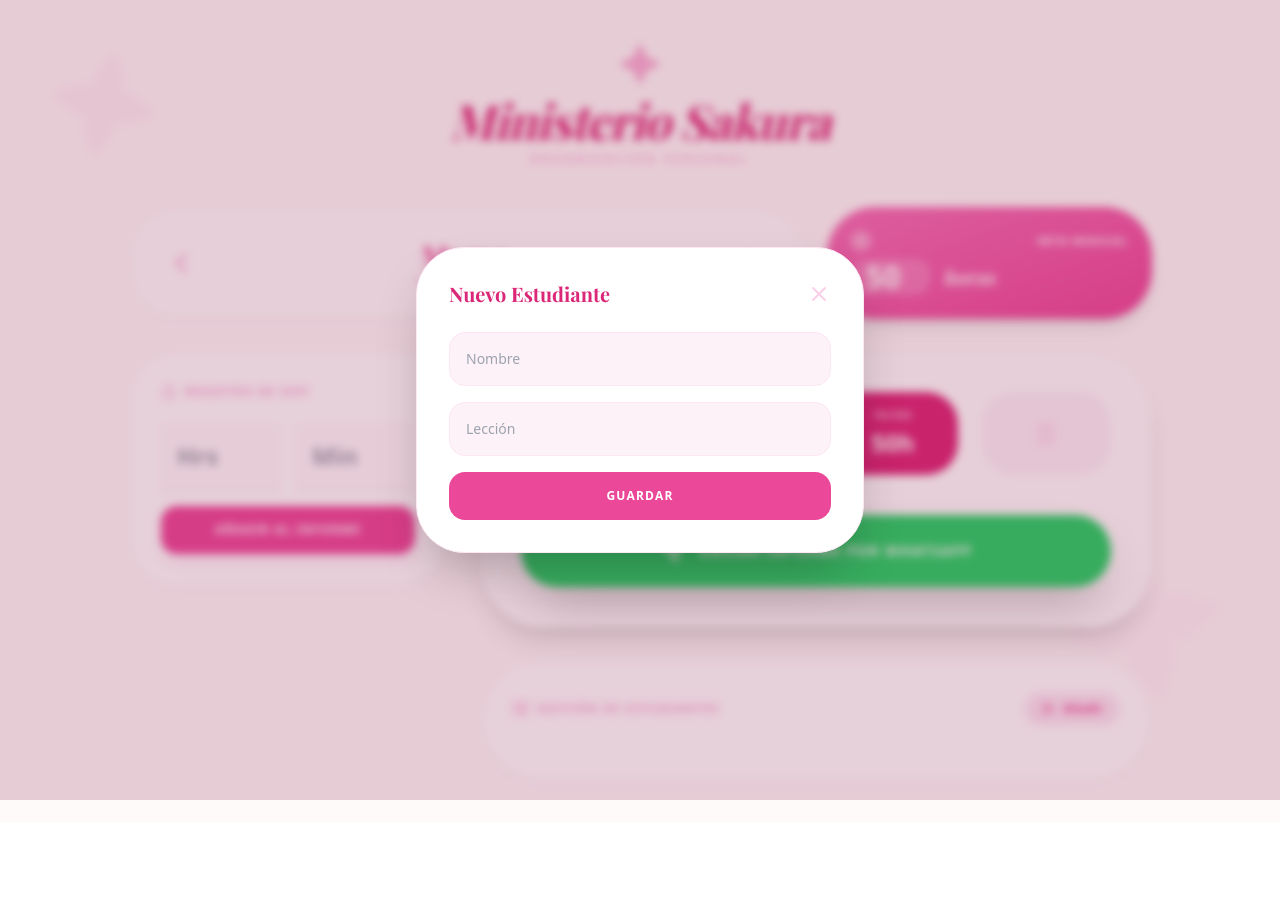
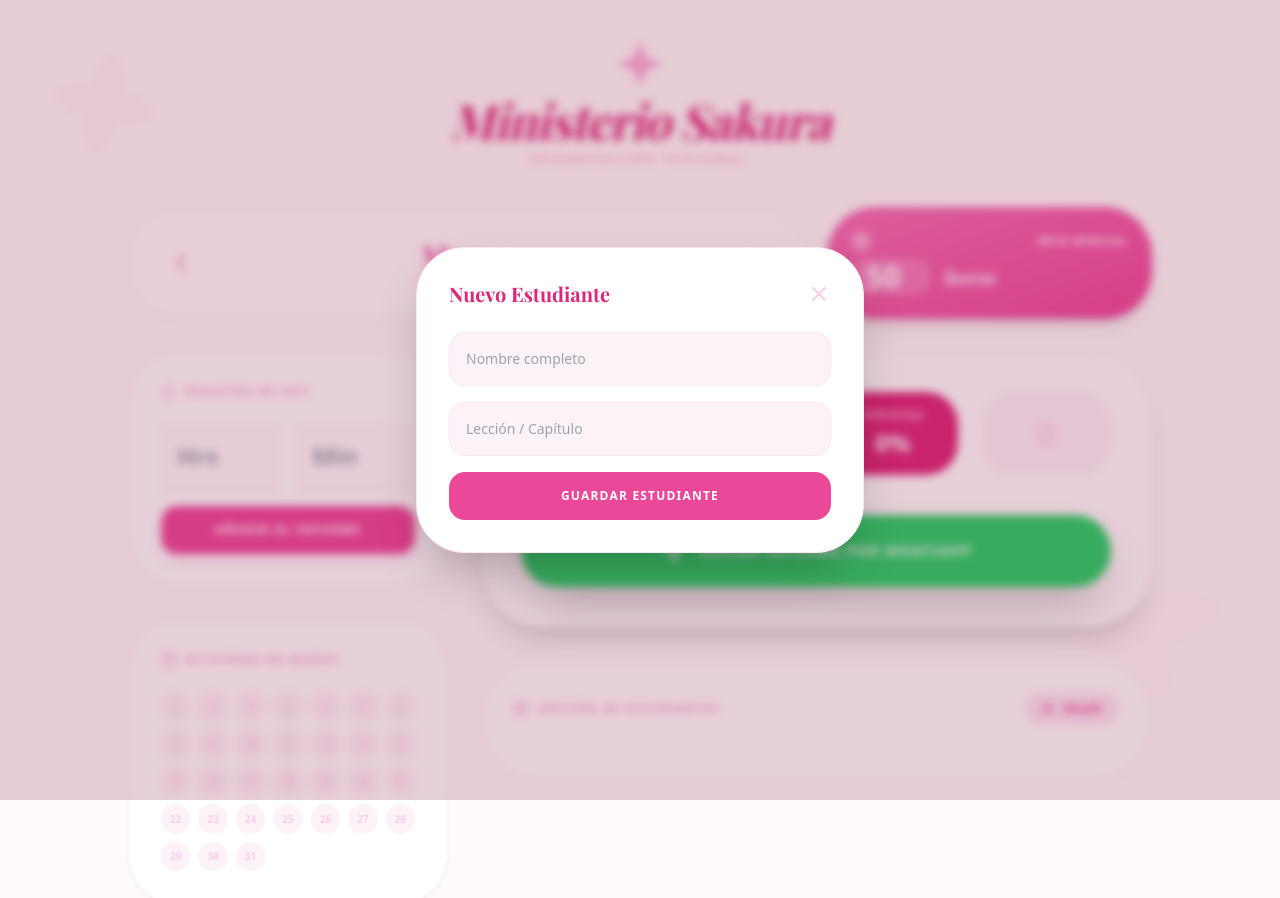
Before and after one commit to otmarycarolina-ship-it/mi-registro-sakura, a React (Create React App) app: page / in a window 1280 px wide. Both pictures are taken after a click on the button "Añadir". Shown: the top 898 px of the page. Before the commit the page ends 822 px from the top, so only its background shows below. Built offline with nearby package versions, Linux system fonts and the light colour scheme; a web font is replaced by a local one.

Commit message:
Update App.js

```diff
--- a/src/App.js
+++ b/src/App.js
@@ -7,9 +7,10 @@ import {
 const App = () => {
   const meses = ["Enero", "Febrero", "Marzo", "Abril", "Mayo", "Junio", "Julio", "Agosto", "Septiembre", "Octubre", "Noviembre", "Diciembre"];
 
+  // --- ESTADOS ---
   const [mesIndice, setMesIndice] = useState(new Date().getMonth());
   const [datosMensuales, setDatosMensuales] = useState(() => {
-    const salvo = localStorage.getItem('sakura_data_v2');
+    const salvo = localStorage.getItem('sakura_data_v3');
     return salvo ? JSON.parse(salvo) : {};
   });
   const [showEditModal, setShowEditModal] = useState(null);
@@ -17,8 +18,12 @@ const App = () => {
   const mesActualKey = meses[mesIndice];
   const anioActual = new Date().getFullYear();
 
+  // Obtener días exactos del mes seleccionado
+  const getDiasEnMes = (month, year) => new Date(year, month + 1, 0).getDate();
+  const totalDiasMes = getDiasEnMes(mesIndice, anioActual);
+
   useEffect(() => {
-    localStorage.setItem('sakura_data_v2', JSON.stringify(datosMensuales));
+    localStorage.setItem('sakura_data_v3', JSON.stringify(datosMensuales));
   }, [datosMensuales]);
 
   const currentData = datosMensuales[mesActualKey] || {
@@ -34,33 +39,45 @@ const App = () => {
 
   const [nuevaHora, setNuevaHora] = useState('');
   const [nuevoMinuto, setNuevoMinuto] = useState('');
-  const [nuevoEstudiante, setNuevoEstudiante] = useState({ nombre: '', fecha: '', leccion: '', notas: '' });
+  const [nuevoEstudiante, setNuevoEstudiante] = useState({ nombre: '', leccion: '' });
 
+  // --- LÓGICA DE REGISTRO ---
   const registrarActividad = () => {
     let h = parseInt(nuevaHora) || 0;
     let m = parseInt(nuevoMinuto) || 0;
+    const hoy = new Date().getDate();
+
     if (h > 0 || m > 0) {
       const totalMinutosActuales = (currentData.horas * 60) + currentData.minutos;
       const nuevoTotalMinutos = totalMinutosActuales + (h * 60) + m;
+
+      // Si el mes en pantalla es el mes real actual, marcamos el día en el calendario
+      const esMesReal = new Date().getMonth() === mesIndice;
+      const nuevosDias = (esMesReal && !currentData.diasActivos.includes(hoy))
+        ? [...currentData.diasActivos, hoy]
+        : currentData.diasActivos;
+
       updateCurrentMonth({
         horas: Math.floor(nuevoTotalMinutos / 60),
-        minutos: nuevoTotalMinutos % 60
+        minutos: nuevoTotalMinutos % 60,
+        diasActivos: nuevosDias
       });
       setNuevaHora(''); setNuevoMinuto('');
     }
   };
 
-  // --- FUNCIÓN DE WHATSAPP MEJORADA ---
+  const toggleDiaManual = (dia) => {
+    const nuevosDias = currentData.diasActivos.includes(dia)
+      ? currentData.diasActivos.filter(d => d !== dia)
+      : [...currentData.diasActivos, dia];
+    updateCurrentMonth({ diasActivos: nuevosDias });
+  };
+
   const enviarWhatsApp = () => {
     const mensaje = `🌸 *Mi informe* 🌸%0A%0A⏱️ *Horas:* ${currentData.horas}h ${currentData.minutos}m%0A📖 *Cursos Bíblicos:* ${currentData.estudiantes.length}%0A%0A_Enviado desde mi Registro Sakura_ 🌸`;
-
     const url = `https://wa.me/?text=${mensaje}`;
-
-    // Intento de apertura directa para evitar bloqueos en PWA
     const win = window.open(url, '_blank', 'noopener,noreferrer');
-    if (!win) {
-      window.location.assign(url); // Fallback si el popup es bloqueado
-    }
+    if (!win) window.location.assign(url);
   };
 
   const porcentaje = Math.min(100, (((currentData.horas * 60) + currentData.minutos) / (currentData.meta * 60)) * 100);
@@ -73,7 +90,8 @@ const App = () => {
 
   return (
     <div className="min-h-screen bg-[#fffafa] p-4 md:p-10 font-sans text-slate-700 relative overflow-x-hidden">
-      <div className="fixed top-0 left-0 w-full h-full pointer-events-none overflow-hidden opacity-20">
+      {/* Iconos de Fondo */}
+      <div className="fixed top-0 left-0 w-full h-full pointer-events-none overflow-hidden opacity-10">
         <SakuraIcon className="absolute top-10 left-10 w-32 h-32 text-pink-200 rotate-12" />
         <SakuraIcon className="absolute bottom-20 right-10 w-48 h-48 text-pink-100 -rotate-12" />
       </div>
@@ -87,6 +105,7 @@ const App = () => {
           <p className="text-pink-300 font-bold uppercase tracking-[0.4em] text-[10px] mt-2">Organización Personal</p>
         </header>
 
+        {/* Navegación y Meta */}
         <div className="grid grid-cols-1 lg:grid-cols-3 gap-6 mb-8">
           <div className="lg:col-span-2 bg-white/70 backdrop-blur-xl p-6 rounded-[3rem] shadow-sm border border-pink-50 flex items-center justify-between">
             <button onClick={() => setMesIndice((mesIndice - 1 + 12) % 12)} className="p-3 text-pink-300"><ChevronLeft size={32} /></button>
@@ -104,8 +123,7 @@ const App = () => {
             </div>
             <div className="flex items-center gap-3">
               <input
-                type="number"
-                value={currentData.meta}
+                type="number" value={currentData.meta}
                 onChange={(e) => updateCurrentMonth({ meta: Number(e.target.value) })}
                 className="bg-white/20 w-20 text-3xl font-black rounded-2xl text-center focus:outline-none"
               />
@@ -115,24 +133,47 @@ const App = () => {
         </div>
 
         <div className="grid grid-cols-1 lg:grid-cols-12 gap-8">
+
+          {/* Columna Izquierda: Registro y Calendario */}
           <div className="lg:col-span-4 space-y-8">
             <section className="bg-white p-8 rounded-[3rem] shadow-sm border border-pink-50">
               <h3 className="text-xs font-black text-pink-300 uppercase tracking-widest mb-6 flex items-center gap-2"><Timer size={16} /> Registro de Hoy</h3>
               <div className="grid grid-cols-2 gap-4 mb-4">
-                <div className="relative">
-                  <input type="number" placeholder="Hrs" className="w-full bg-pink-50/30 border-b-2 border-pink-100 p-4 text-2xl font-black text-pink-600 focus:outline-none" value={nuevaHora} onChange={e => setNuevaHora(e.target.value)}/>
-                </div>
-                <div className="relative">
-                  <input type="number" placeholder="Min" className="w-full bg-pink-50/30 border-b-2 border-pink-100 p-4 text-2xl font-black text-pink-600 focus:outline-none" value={nuevoMinuto} onChange={e => setNuevoMinuto(e.target.value)}/>
-                </div>
+                <input type="number" placeholder="Hrs" className="w-full bg-pink-50/30 border-b-2 border-pink-100 p-4 text-2xl font-black text-pink-600 focus:outline-none" value={nuevaHora} onChange={e => setNuevaHora(e.target.value)}/>
+                <input type="number" placeholder="Min" className="w-full bg-pink-50/30 border-b-2 border-pink-100 p-4 text-2xl font-black text-pink-600 focus:outline-none" value={nuevoMinuto} onChange={e => setNuevoMinuto(e.target.value)}/>
               </div>
               <button onClick={registrarActividad} className="w-full bg-pink-500 text-white py-4 rounded-2xl font-black uppercase tracking-widest text-xs shadow-lg shadow-pink-100 active:scale-95 transition-all">Añadir al Informe</button>
             </section>
+
+            {/* CALENDARIO CONECTADO */}
+            <section className="bg-white p-8 rounded-[3rem] shadow-sm border border-pink-50">
+              <h3 className="text-xs font-black text-pink-300 uppercase tracking-widest mb-6 flex items-center gap-2">
+                <CalendarIcon size={16} /> Actividad en {mesActualKey}
+              </h3>
+              <div className="grid grid-cols-7 gap-2">
+                {[...Array(totalDiasMes)].map((_, i) => {
+                  const dia = i + 1;
+                  const activo = currentData.diasActivos.includes(dia);
+                  return (
+                    <button
+                      key={dia}
+                      onClick={() => toggleDiaManual(dia)}
+                      className={`aspect-square rounded-full text-[10px] font-bold transition-all ${
+                        activo ? 'bg-pink-400 text-white shadow-md shadow-pink-100' : 'bg-pink-50 text-pink-200 hover:bg-pink-100'
+                      }`}
+                    >
+                      {dia}
+                    </button>
+                  );
+                })}
+              </div>
+            </section>
           </div>
 
+          {/* Columna Derecha: Informe y Cursos */}
           <div className="lg:col-span-8 space-y-8">
             <section className="bg-white/80 backdrop-blur-md p-10 rounded-[4rem] shadow-xl border border-pink-50 text-center">
-              <div className="grid grid-cols-2 md:grid-cols-4 gap-6 mb-10">
+              <div className="grid grid-cols-2 md:grid-cols-4 gap-6 mb-10 text-center">
                 <div className="p-4 bg-pink-50/50 rounded-[2rem]">
                   <p className="text-[10px] font-black text-pink-300 uppercase mb-1">Horas</p>
                   <p className="text-2xl font-black text-pink-600">{currentData.horas}h {currentData.minutos}m</p>
@@ -142,10 +183,10 @@ const App = () => {
                   <p className="text-2xl font-black text-pink-600">{currentData.estudiantes.length}</p>
                 </div>
                 <div className="p-4 bg-pink-600 rounded-[2rem] text-white">
-                  <p className="text-[10px] font-black opacity-70 uppercase mb-1">Faltan</p>
-                  <p className="text-2xl font-black">{Math.max(0, currentData.meta - currentData.horas)}h</p>
+                  <p className="text-[10px] font-black opacity-70 uppercase mb-1 font-bold">Porcentaje</p>
+                  <p className="text-2xl font-black">{porcentaje.toFixed(0)}%</p>
                 </div>
-                <button onClick={() => {if(window.confirm("¿Borrar informe del mes?")) updateCurrentMonth({horas:0, minutos:0, estudiantes:[]})}} className="p-4 bg-pink-50 text-pink-200 rounded-[2rem] flex items-center justify-center hover:text-pink-400">
+                <button onClick={() => {if(window.confirm("¿Borrar informe del mes?")) updateCurrentMonth({horas:0, minutos:0, estudiantes:[], diasActivos:[]})}} className="p-4 bg-pink-50 text-pink-200 rounded-[2rem] flex items-center justify-center hover:text-pink-400 transition-colors">
                   <Trash2 size={24} />
                 </button>
               </div>
@@ -154,25 +195,27 @@ const App = () => {
                 onClick={enviarWhatsApp}
                 className="w-full bg-[#25D366] text-white py-6 rounded-[2.5rem] font-black uppercase tracking-widest text-sm shadow-2xl active:scale-95 transition-all flex items-center justify-center gap-4"
               >
-                <Send size={24} /> Enviar Informe por WhatsApp
+                <Send size={24} /> ENVIAR INFORME POR WHATSAPP
               </button>
             </section>
 
             <section className="bg-white p-8 rounded-[4rem] shadow-sm border border-pink-50">
               <div className="flex justify-between items-center mb-6">
                 <h3 className="text-xs font-black text-pink-300 uppercase tracking-widest flex items-center gap-2"><BookOpen size={16} /> Gestión de Estudiantes</h3>
-                <button onClick={() => setShowEditModal('nuevo')} className="bg-pink-100 text-pink-500 px-4 py-2 rounded-full text-xs font-bold hover:bg-pink-200 transition-all flex items-center gap-2">
+                <button onClick={() => setShowEditModal('nuevo')} className="bg-pink-100 text-pink-500 px-4 py-2 rounded-full text-xs font-bold hover:bg-pink-200 flex items-center gap-2 transition-all">
                   <UserPlus size={14} /> Añadir
                 </button>
               </div>
               <div className="grid grid-cols-1 md:grid-cols-2 gap-4">
                 {currentData.estudiantes.map(est => (
-                  <div key={est.id} className="group relative p-5 bg-pink-50/30 rounded-3xl border border-transparent hover:border-pink-200 transition-all flex justify-between items-center">
+                  <div key={est.id} className="p-5 bg-pink-50/30 rounded-3xl border border-transparent flex justify-between items-center">
                     <div>
                       <p className="font-bold text-pink-700 text-sm">{est.nombre}</p>
-                      <p className="text-[10px] font-bold text-pink-400 uppercase">{est.leccion}</p>
+                      <p className="text-[10px] font-bold text-pink-400 uppercase tracking-widest">{est.leccion}</p>
                     </div>
-                    <button onClick={() => updateCurrentMonth({ estudiantes: currentData.estudiantes.filter(e => e.id !== est.id) })} className="text-pink-200 hover:text-red-400"><Trash2 size={16} /></button>
+                    <button onClick={() => updateCurrentMonth({ estudiantes: currentData.estudiantes.filter(e => e.id !== est.id) })} className="text-pink-200 hover:text-red-400 transition-colors">
+                      <Trash2 size={16} />
+                    </button>
                   </div>
                 ))}
               </div>
@@ -181,24 +224,24 @@ const App = () => {
         </div>
       </div>
 
-      {/* MODAL MANTENIENDO LA ESTÉTICA */}
+      {/* Modal Estudiantes */}
       {showEditModal && (
         <div className="fixed inset-0 z-[100] bg-pink-900/20 backdrop-blur-sm flex items-center justify-center p-6">
           <div className="bg-white w-full max-w-md rounded-[3rem] p-8 shadow-2xl border border-pink-100">
             <div className="flex justify-between items-center mb-6">
               <h4 className="text-xl font-serif font-bold text-pink-600">Nuevo Estudiante</h4>
-              <button onClick={() => setShowEditModal(null)} className="text-pink-200"><X /></button>
+              <button onClick={() => setShowEditModal(null)} className="text-pink-200 hover:text-pink-400"><X /></button>
             </div>
             <div className="space-y-4">
-              <input type="text" placeholder="Nombre" className="w-full bg-pink-50 border border-pink-100 rounded-2xl p-4 text-sm focus:outline-none" value={nuevoEstudiante.nombre} onChange={e => setNuevoEstudiante({...nuevoEstudiante, nombre: e.target.value})}/>
-              <input type="text" placeholder="Lección" className="w-full bg-pink-50 border border-pink-100 rounded-2xl p-4 text-sm focus:outline-none" value={nuevoEstudiante.leccion} onChange={e => setNuevoEstudiante({...nuevoEstudiante, leccion: e.target.value})}/>
+              <input type="text" placeholder="Nombre completo" className="w-full bg-pink-50 border border-pink-100 rounded-2xl p-4 text-sm focus:outline-none" value={nuevoEstudiante.nombre} onChange={e => setNuevoEstudiante({...nuevoEstudiante, nombre: e.target.value})}/>
+              <input type="text" placeholder="Lección / Capítulo" className="w-full bg-pink-50 border border-pink-100 rounded-2xl p-4 text-sm focus:outline-none" value={nuevoEstudiante.leccion} onChange={e => setNuevoEstudiante({...nuevoEstudiante, leccion: e.target.value})}/>
               <button onClick={() => {
                 if(nuevoEstudiante.nombre) {
                   updateCurrentMonth({ estudiantes: [...currentData.estudiantes, { ...nuevoEstudiante, id: Date.now() }] });
-                  setNuevoEstudiante({ nombre: '', fecha: '', leccion: '', notas: '' });
+                  setNuevoEstudiante({ nombre: '', leccion: '' });
                   setShowEditModal(null);
                 }
-              }} className="w-full bg-pink-500 text-white py-4 rounded-2xl font-bold uppercase tracking-widest text-xs">Guardar</button>
+              }} className="w-full bg-pink-500 text-white py-4 rounded-2xl font-bold uppercase tracking-widest text-xs">Guardar Estudiante</button>
             </div>
           </div>
         </div>
```
